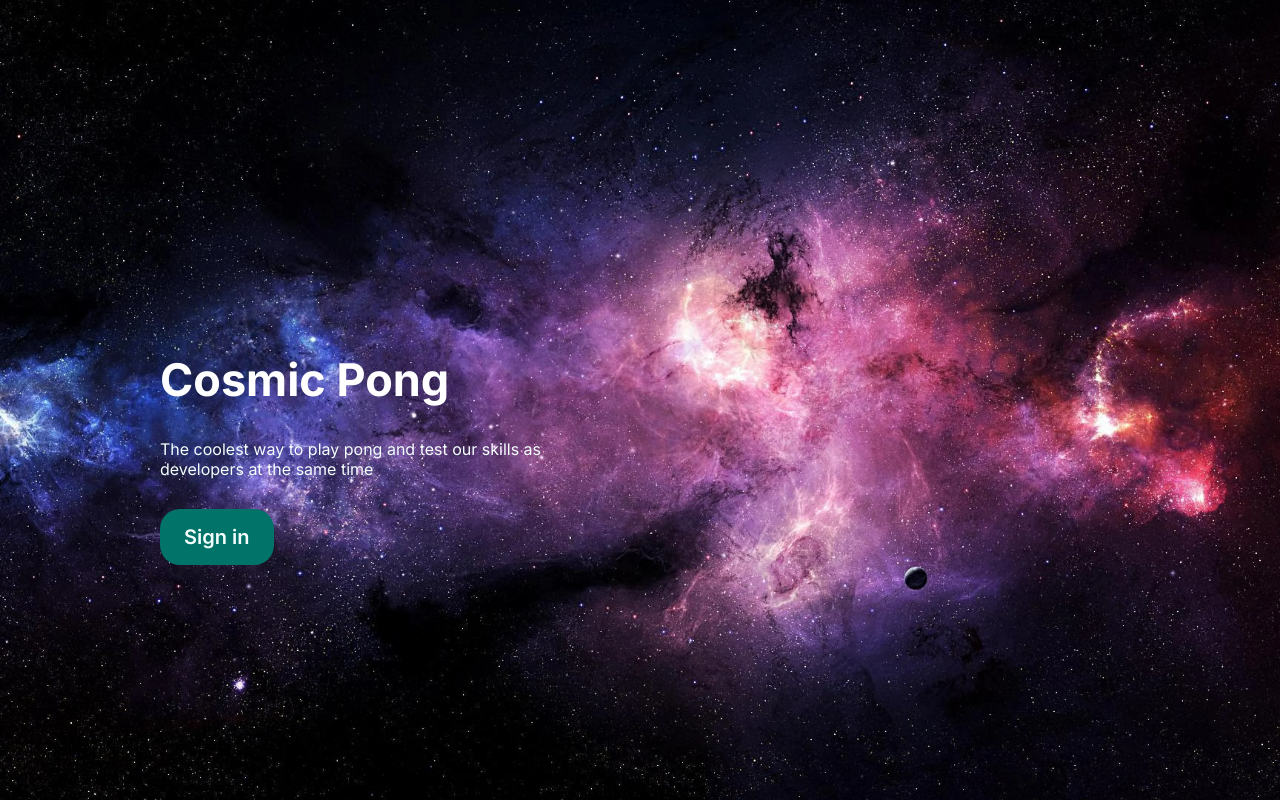
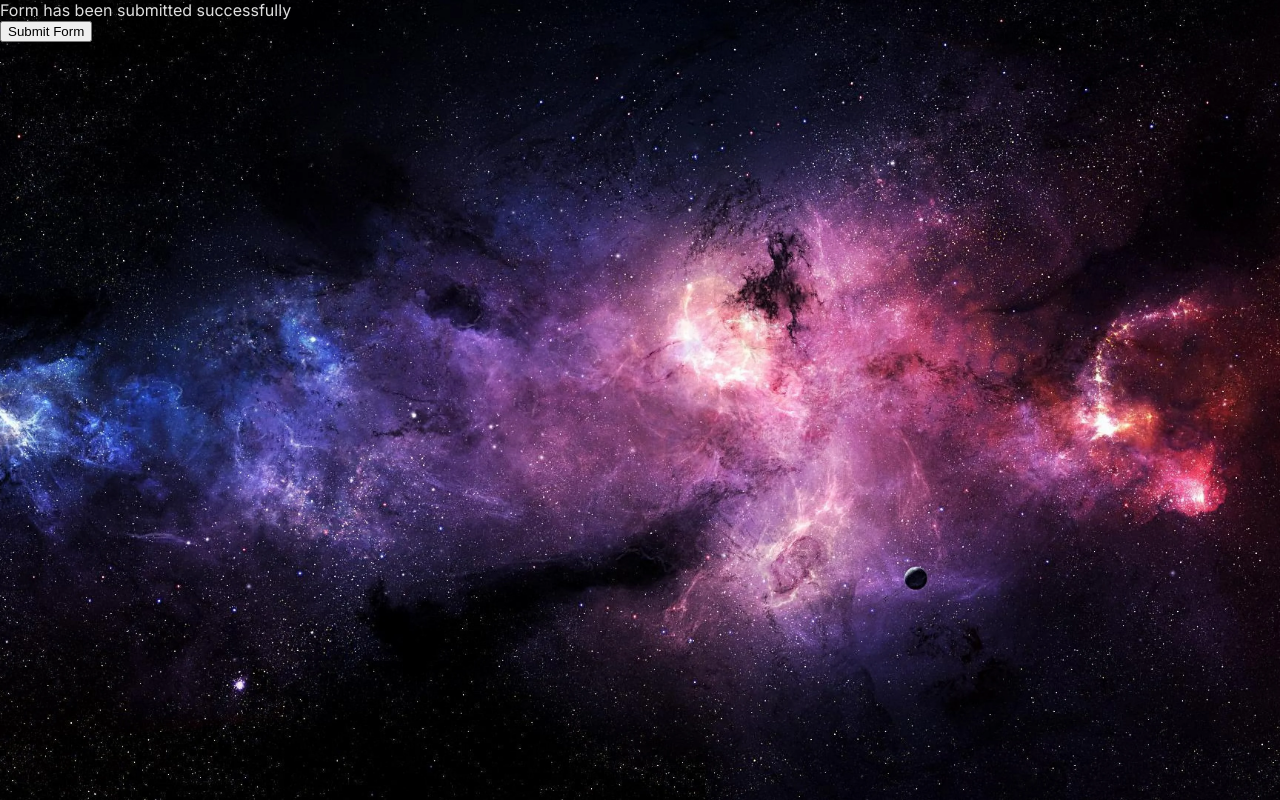
Before and after one commit to eprei/42_ft_transcendence, a React (Vite) app in the folder frontend/: page /tmp in a window 1280 px wide. Built offline with nearby package versions, Linux system fonts and the light colour scheme.

Commit message:
created: TempForm.tsx

```diff
--- /dev/null
+++ b/frontend/src/components/tempLogin/TempForm.tsx
@@ -0,0 +1,16 @@
+const TempForm = () => {
+    return (
+        <div >
+            <form autoComplete="off">
+                <div></div>
+                <div>
+                    <p>Form has been submitted successfully</p>
+
+                    <button>Submit Form</button>
+                </div>
+            </form>
+        </div>
+    )
+}
+
+export default TempForm
--- a/frontend/src/pages/TempLogin.tsx
+++ b/frontend/src/pages/TempLogin.tsx
@@ -1,7 +1,7 @@
-import MainSection from '../components/welcome/MainSection'
+import TempForm from "../components/tempLogin/TempForm";
 
 const TempLogin = () => {
-    return <MainSection></MainSection>
+    return ( <><TempForm></TempForm></> );
 }
 
-export default TempLogin
+export default TempLogin;
--- a/frontend/tsconfig.json
+++ b/frontend/tsconfig.json
@@ -6,8 +6,8 @@
         "skipLibCheck": true,
 
         /* Bundler mode */
-        "moduleResolution": "bundler",
-        "allowImportingTsExtensions": true,
+        "moduleResolution": "node",
+        // "allowImportingTsExtensions": true,
         "resolveJsonModule": true,
         "isolatedModules": true,
         "noEmit": true,
```
Also changed, not shown: frontend/src/components/tempLogin/TempForm.module.css (added).
